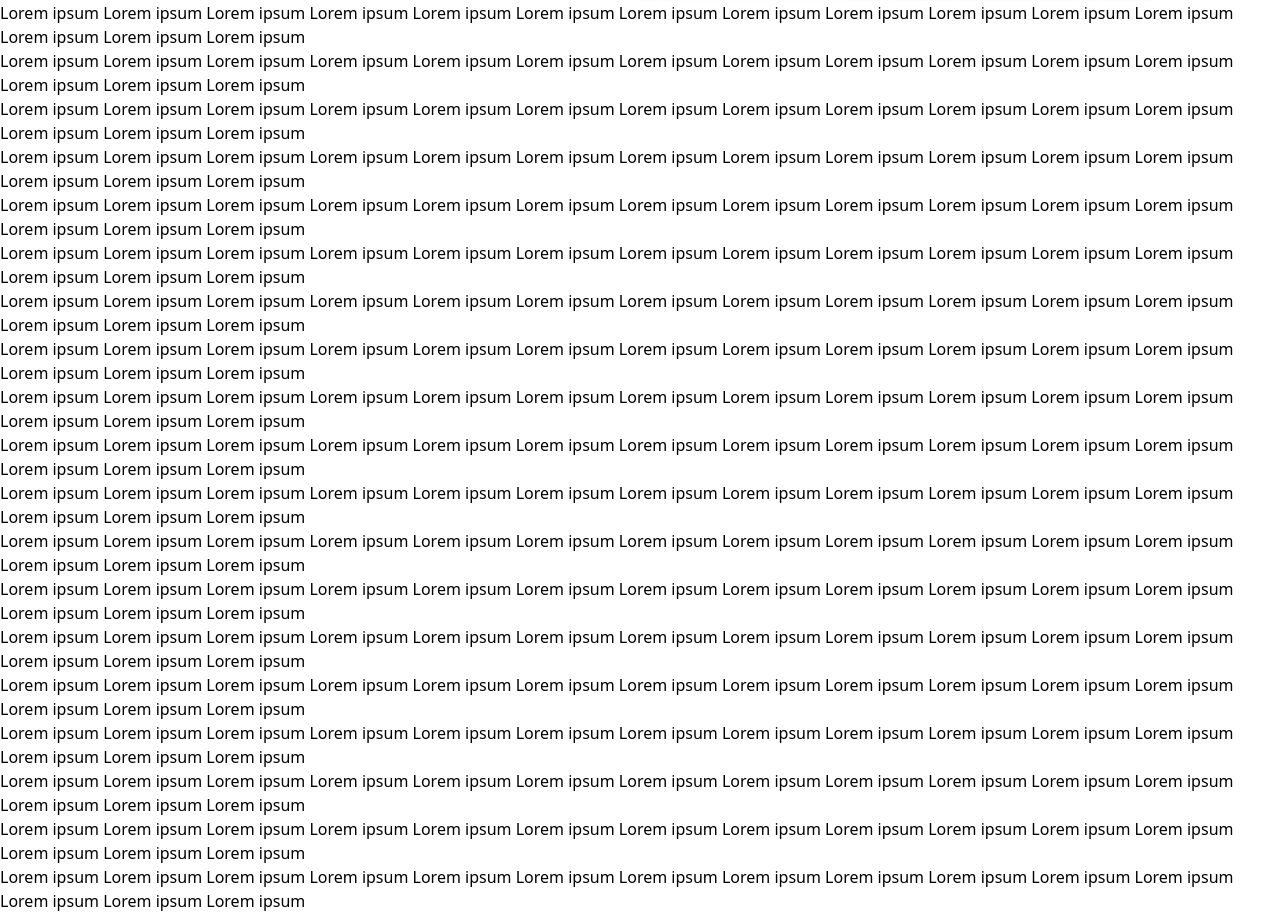
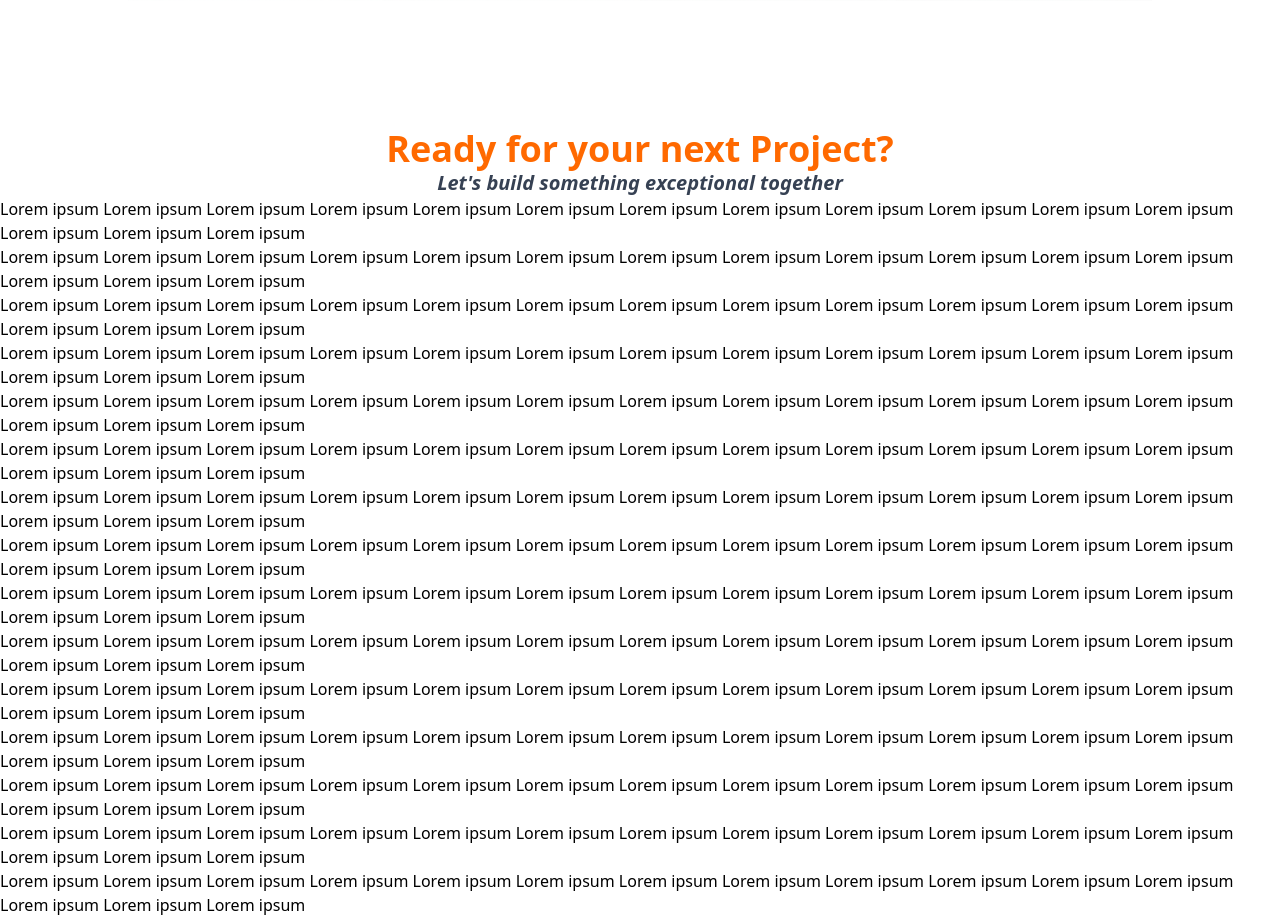
Before and after one commit to khianvictorycalderon/Exponentium-Construction, a React (Vite) app: page / in a window 1280 px wide. Shown: the part 4340-5257 px from the top of the page. Built offline with nearby package versions, Linux system fonts and the light colour scheme.

Commit message:
Added contact section

```diff
--- a/src/App.tsx
+++ b/src/App.tsx
@@ -15,6 +15,7 @@ import { LoremIpsum } from "./sections/lorem";
 import { AboutSection } from "./sections/about";
 import { ProjectSection } from "./sections/projects";
 import { CertificatesSection } from "./sections/certificates";
+import { ContactSection } from "./sections/contact";
 
 export default function App() {
 
@@ -79,7 +80,7 @@ export default function App() {
           subheading="We shape cities and strengthen communities through innovative construction solutions."
           cta_buttons={[
             <button
-              onClick={() => slideToID(sectionIDs.contact)}
+              onClick={() => slideToID(sectionIDs.contact, 80)}
               className="bg-purple-800 hover:bg-purple-700 text-white px-6 py-3 rounded w-full duration-300 transition cursor-pointer"
               >
               <BaseText className="text-white font-semibold">Contact Us</BaseText>
@@ -102,6 +103,9 @@ export default function App() {
       <div id={sectionIDs.certificates} />
       <CertificatesSection/>
 
+      <div id={sectionIDs.contact} />
+      <ContactSection/>
+
       {/* Temporary Lorem Ipsum Section */}
       <LoremIpsum/>
 
--- /dev/null
+++ b/src/sections/contact.tsx
@@ -0,0 +1,10 @@
+import SectionContainer from "../components/section-container"
+
+export const ContactSection = () => {
+    return (
+        <SectionContainer className="mt-32 text-center">
+            <h2 className="text-2xl md:text-3xl lg:text-4xl font-bold text-orange-500">Ready for your next Project?</h2>
+            <h3 className="text-base md:text-lg lg:text-xl italic font-semibold text-gray-700">Let's build something exceptional together</h3>
+        </SectionContainer>
+    )
+}
```
